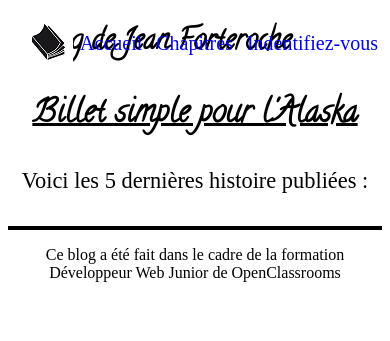
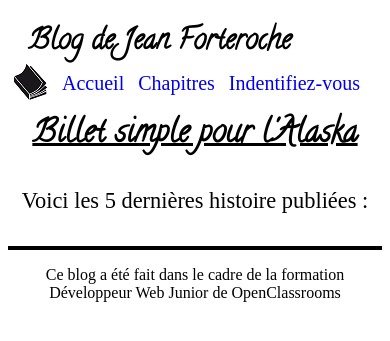
Before and after one commit to AnthonyBulot/OCblog, a PHP site: page / in a window 390 px wide. Shown: the top 341 px of the page. Run offline with PHP 8.4, Linux system fonts and the light colour scheme; data that the repository does not hold is empty; some web fonts are replaced.

Commit message:
Version 18 responsive fin

```diff
--- a/blogv1/OCBlog/css/style.css
+++ b/blogv1/OCBlog/css/style.css
@@ -363,6 +363,20 @@ footer
 	}
 }
 
-@media screen and (max-width: 1200px)
+@media screen and (max-width: 800px)
 {
+	header
+	{
+	height: 100px;
+	}
+	section
+	{
+		margin-top: 110px;
+	}
+	#menu
+	{
+	position: fixed;
+	left: 5px;
+	top: 40px;
+	}
 }
```
